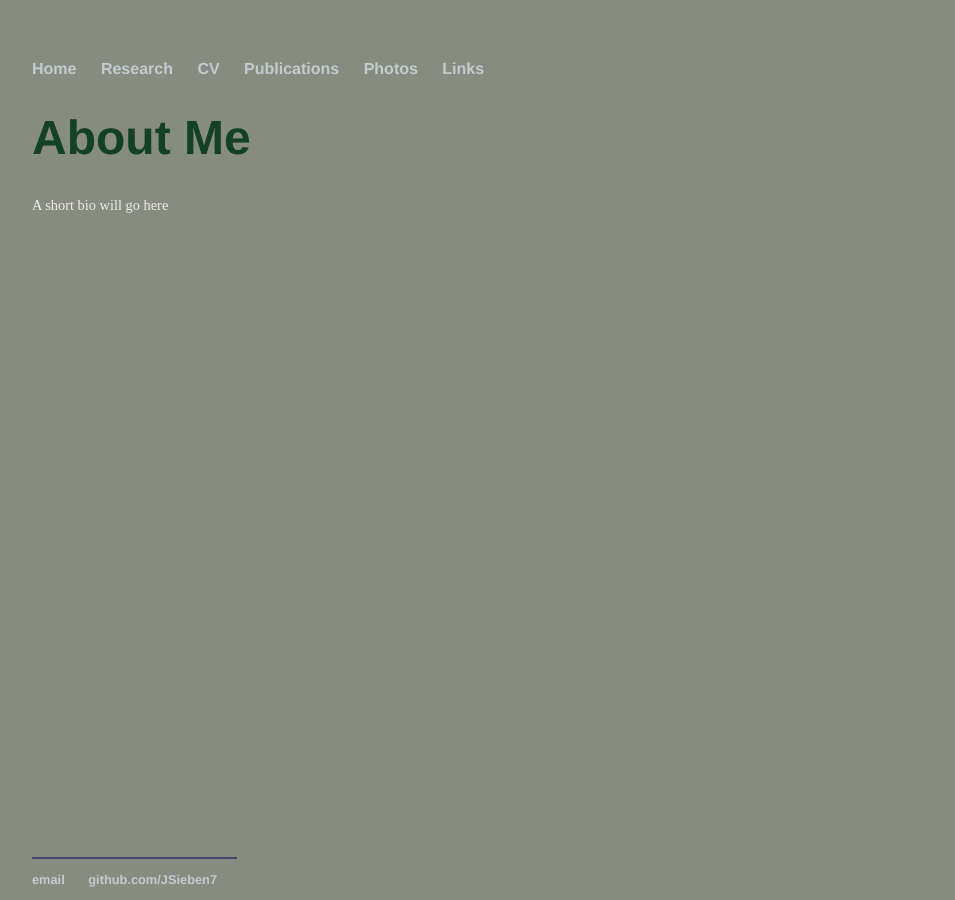
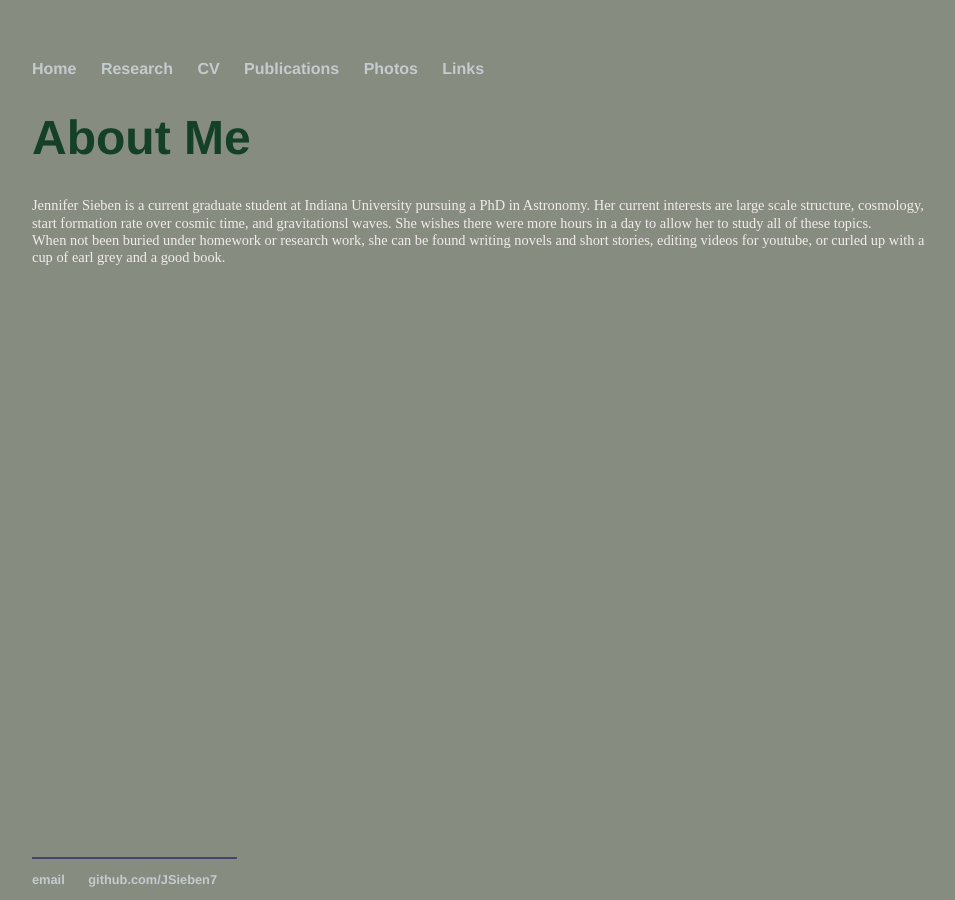
Before and after one commit to JSieben7/JSieben7.github.io, a Jekyll site: the page built from index.html, in a window 1280 px wide. Shown: the whole page, without its empty margins (160-1115 px from the left). Built offline with Jekyll 4.4.1, drawn with Linux system fonts in a browser that asks for light colours.

Commit message:
Update index.html
added short bio

```diff
--- a/index.html
+++ b/index.html
@@ -4,5 +4,6 @@ title: Jennifer Sieben, Astronomer
 ---
 <div class="blurb">
 	<h1>About Me</h1>
-	<p>A short bio will go here</p>
+	<p>Jennifer Sieben is a current graduate student at Indiana University pursuing a PhD in Astronomy. Her current interests are large scale structure, cosmology, start formation rate over cosmic time, and gravitationsl waves. She wishes there were more hours in a day to allow her to study all of these topics.<br>
+	When not been buried under homework or research work, she can be found writing novels and short stories, editing videos for youtube, or curled up with a cup of earl grey and a good book.</p>
 </div><!-- /.blurb -->
```
